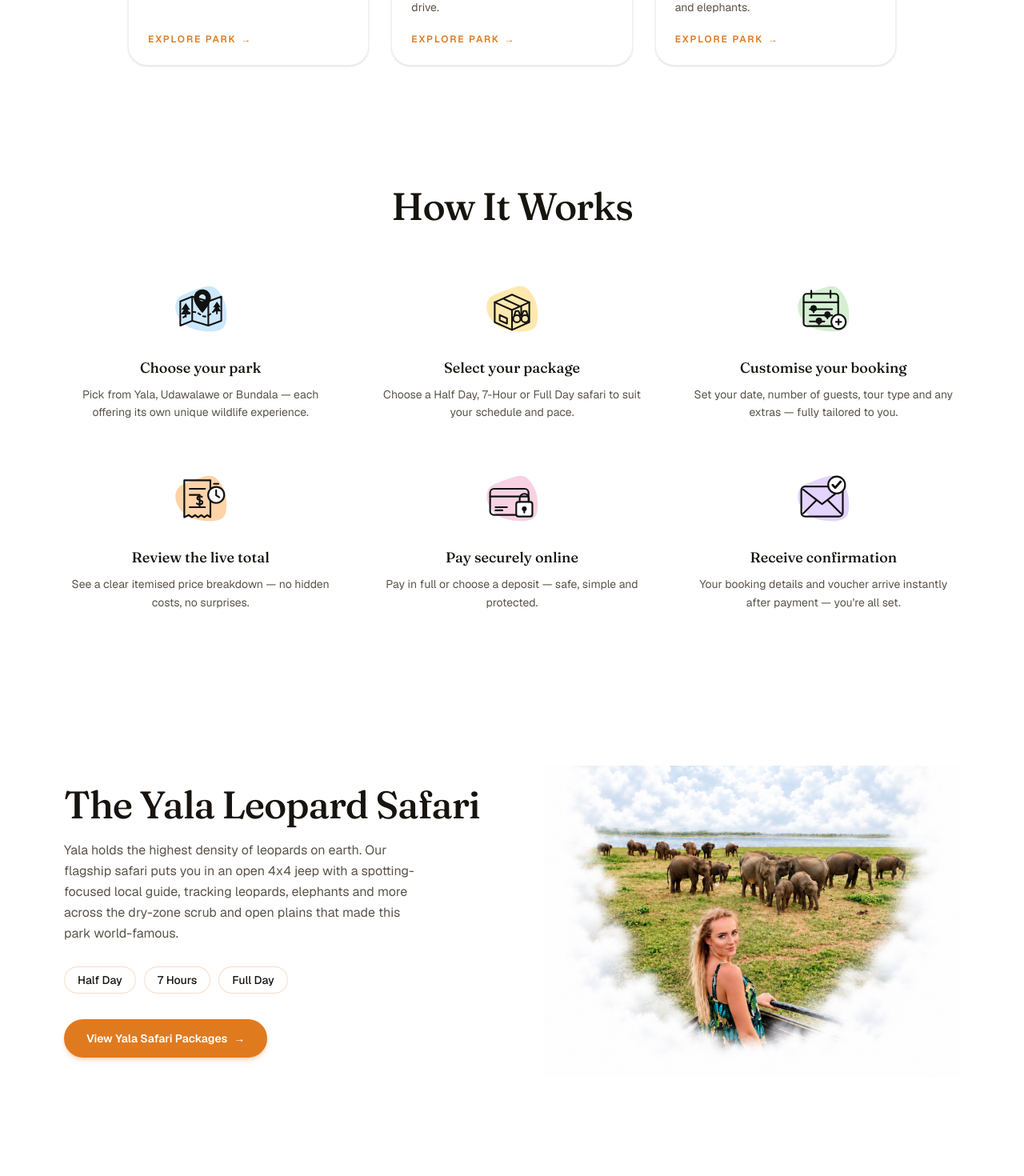
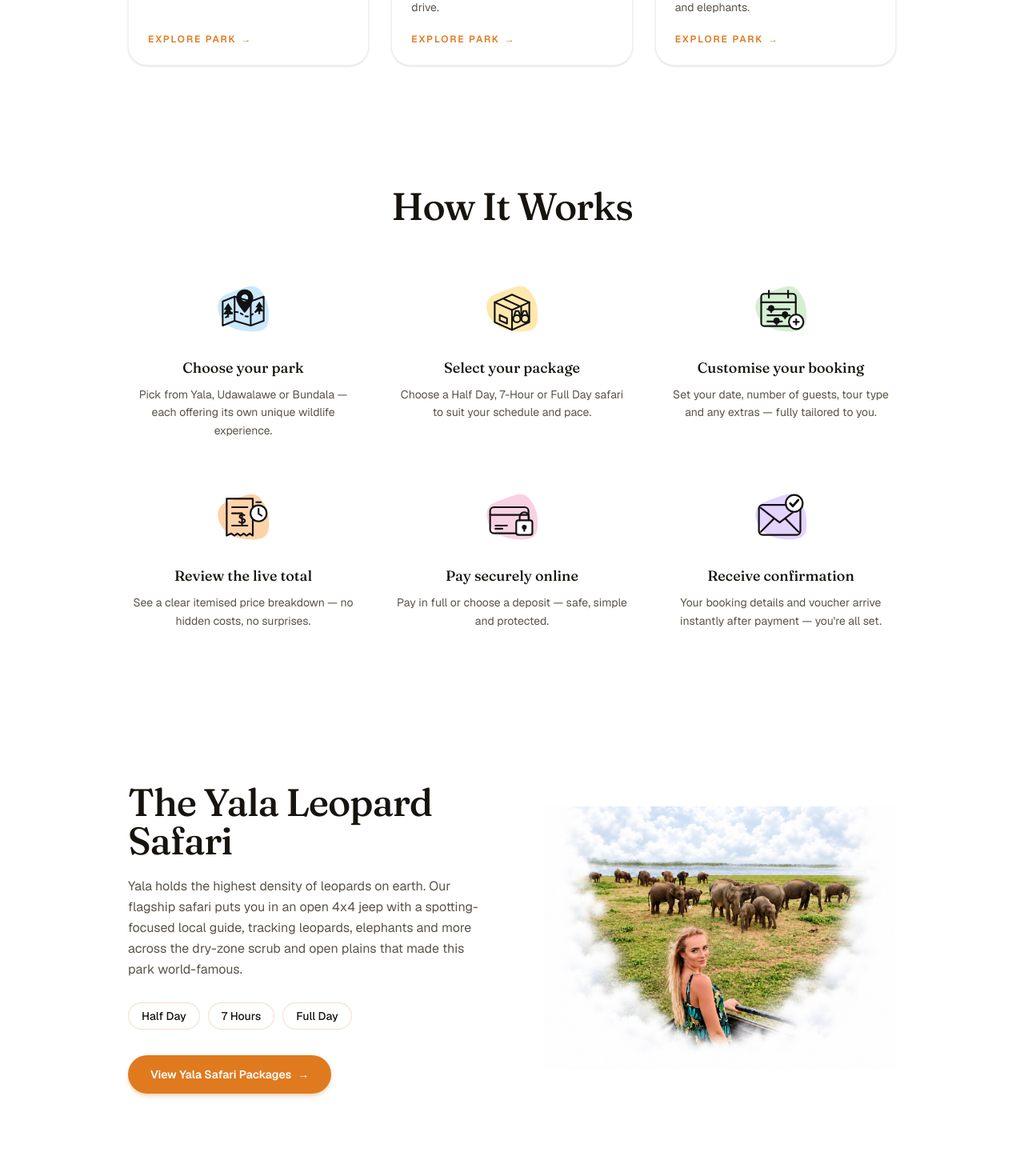
Before and after one commit to sarangas001/yala-leopard-safari-tours, a Next.js app: page / in a window 1280 px wide. Shown: the part 1900-3370 px from the top of the page at 80% size. Built offline with nearby package versions, Linux system fonts and the light colour scheme.

Commit message:
feat: update layout padding for FeaturedSafari and HowItWorks components

```diff
--- a/components/FeaturedSafari.tsx
+++ b/components/FeaturedSafari.tsx
@@ -6,7 +6,7 @@ const DURATIONS = ["Half Day", "7 Hours", "Full Day"];
 export default function FeaturedSafari() {
   return (
     <section className="w-full bg-white">
-      <div className="mx-auto max-w-[1600px] px-6 py-16 sm:px-10 sm:py-20 lg:px-20 lg:py-24">
+      <div className="mx-auto max-w-[1600px] px-10 py-16 sm:px-20 sm:py-20 lg:px-40 lg:py-24">
         <div className="grid grid-cols-1 items-center gap-12 lg:grid-cols-2 lg:gap-20">
           <Reveal>
             <h2 className="font-display text-3xl font-medium tracking-tight text-brand-ink sm:text-4xl lg:text-5xl">
--- a/components/HowItWorks.tsx
+++ b/components/HowItWorks.tsx
@@ -37,7 +37,7 @@ const STEPS = [
 export default function HowItWorks() {
   return (
     <section className="w-full bg-white">
-      <div className="mx-auto max-w-[1600px] px-6 py-16 sm:px-10 sm:py-20 lg:px-20 lg:py-24">
+      <div className="mx-auto max-w-[1600px] px-10 py-16 sm:px-20 sm:py-20 lg:px-40 lg:py-24">
         <Reveal className="text-center">
           <h2 className="font-display text-3xl font-medium tracking-tight text-brand-ink sm:text-4xl lg:text-5xl">
             How It Works
```
